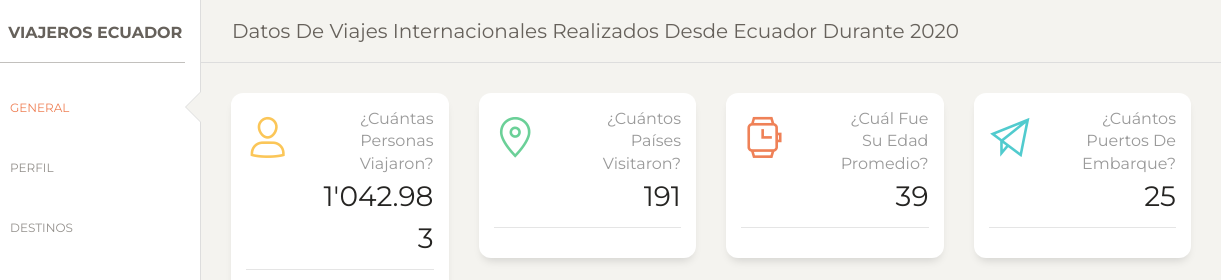
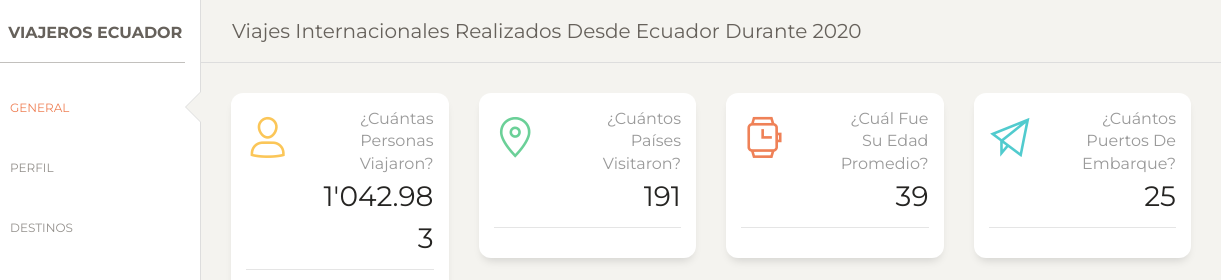
Before and after one commit to edobejar/UOCvisualizacion, a plain HTML site: page index.html in a window 1280 px wide. Shown: the top 280 px of the page, 59-1280 px from the left. Drawn offline with Linux system fonts and the light colour scheme; a script that the page names is missing.

Commit message:
actualizacion

```diff
--- a/index.html
+++ b/index.html
@@ -72,7 +72,7 @@
                 <span class="navbar-toggler-bar bar3"></span>
               </button>
             </div>
-            <a class="navbar-brand" href="javascript:;">Datos de viajes internacionales realizados desde Ecuador durante 2020</a>
+            <a class="navbar-brand" href="javascript:;">Viajes internacionales realizados desde Ecuador durante 2020</a>
           </div>
           <button class="navbar-toggler" type="button" data-toggle="collapse" data-target="#navigation" aria-controls="navigation-index" aria-expanded="false" aria-label="Toggle navigation">
             <span class="navbar-toggler-bar navbar-kebab"></span>
```
